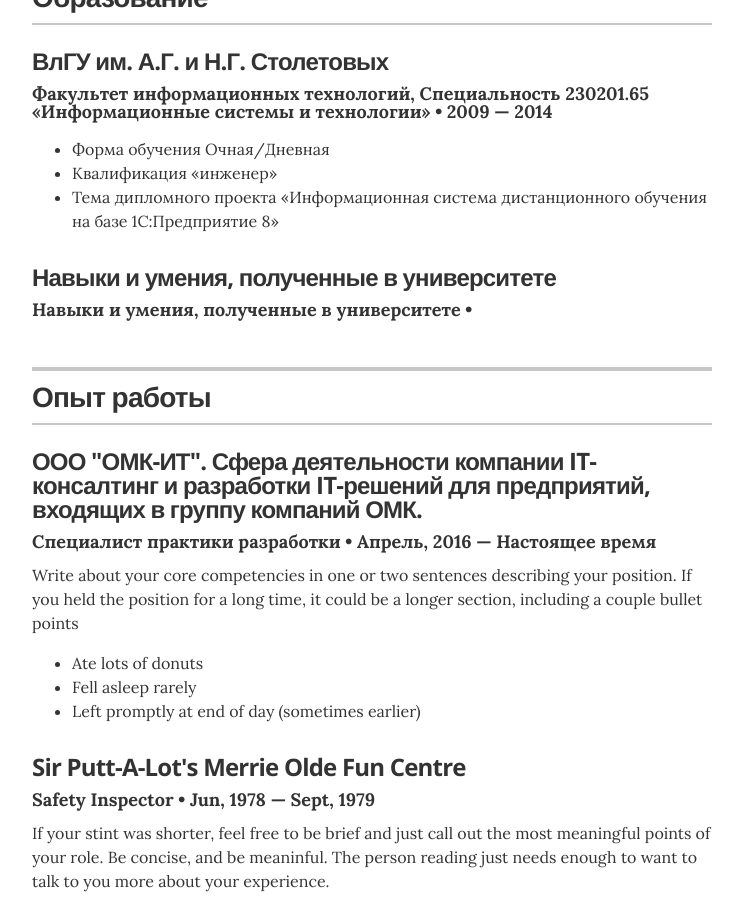
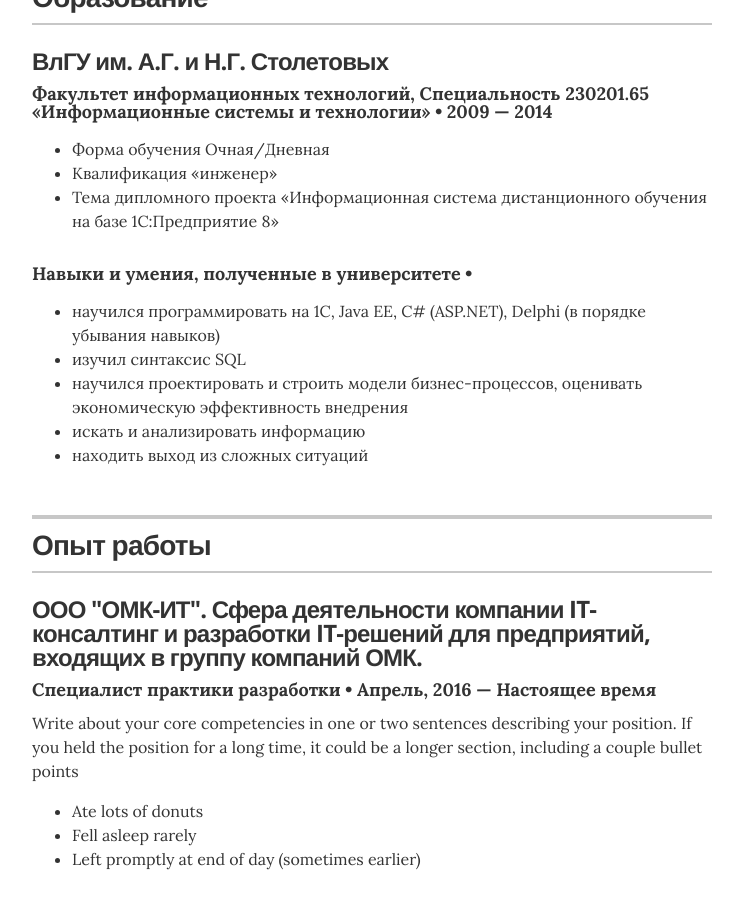
Before and after one commit to mrroofless/mrroofless.github.io, a Jekyll site: the page built from index.html, in a window 1280 px wide and 900 px high, scrolled down 565 px. Shown: the whole window, without its empty margins (268-1011 px from the left). Built offline with Jekyll 4.4.1, drawn with Linux system fonts in a browser that asks for light colours.

Commit message:
Update education.yml

```diff
--- a/_data/education.yml
+++ b/_data/education.yml
@@ -9,4 +9,10 @@
   summary:
 
 - degree: Навыки и умения, полученные в университете
-  uni: Навыки и умения, полученные в университете
+  awards:
+    - award: научился программировать на 1С, Java EE, C# (ASP.NET), Delphi (в порядке убывания навыков)
+    - award: изучил синтаксис SQL
+    - award: научился проектировать и строить модели бизнес-процессов, оценивать экономическую эффективность внедрения
+    - award: искать и анализировать информацию
+    - award: находить выход из сложных ситуаций
+  summary:
```
